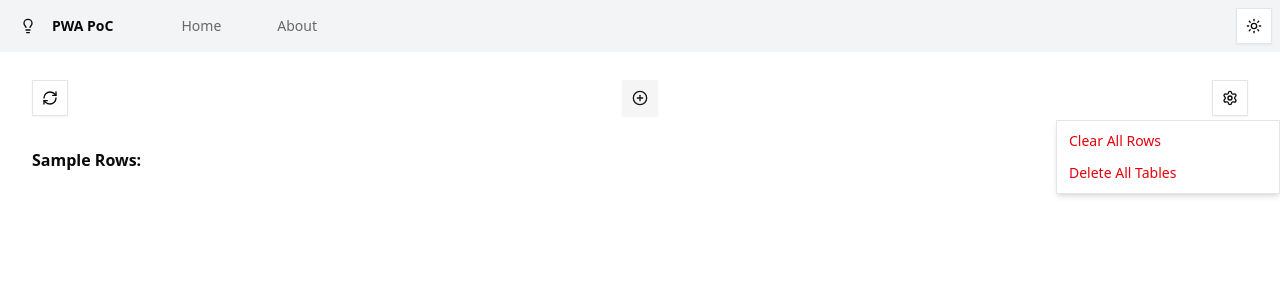
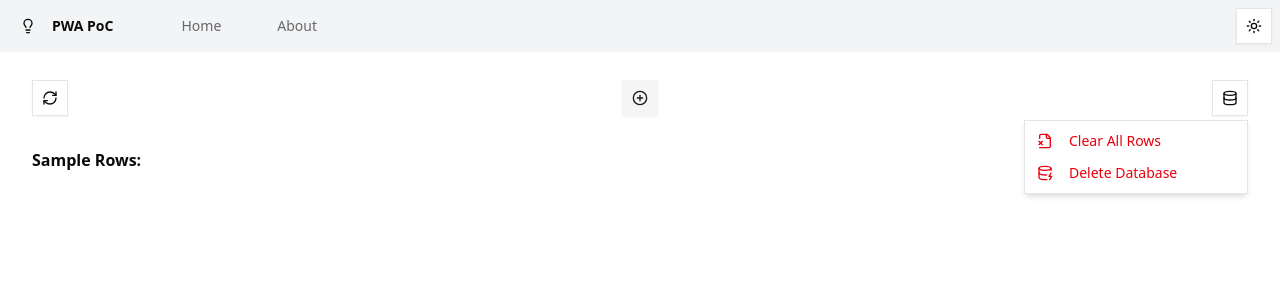
Before and after one commit to l2obin/pwa-poc, a React (Vite) app: page / in a window 1280 px wide. Both pictures are taken after a click on the button 1230 px from the left and 98 px from the top of the page. Shown: the top 300 px of the page. Built offline with nearby package versions, Linux system fonts and the light colour scheme.

Commit message:
style: change icon and alignment

```diff
--- a/src/sqlite-test/sqlite-console.tsx
+++ b/src/sqlite-test/sqlite-console.tsx
@@ -2,7 +2,7 @@ import { Button } from '@/components/ui/button';
 import { Card, CardAction, CardDescription, CardHeader, CardTitle } from '@/components/ui/card';
 import { DropdownMenu, DropdownMenuContent, DropdownMenuItem, DropdownMenuTrigger } from '@/components/ui/dropdown-menu';
 import { initializeSQLite } from '@/database/sqlite-opfs/sqlite-service';
-import { PlusCircleIcon, RefreshCwIcon, SettingsIcon, TrashIcon } from 'lucide-react';
+import { DatabaseIcon, DatabaseZapIcon, FileX2Icon, PlusCircleIcon, RefreshCwIcon, SettingsIcon, Trash2Icon, TrashIcon } from 'lucide-react';
 import { useState } from 'react';
 import { toast } from 'sonner';
 
@@ -149,12 +149,18 @@ function SqliteConsole() {
         <DropdownMenu>
           <DropdownMenuTrigger asChild>
             <Button variant="outline" size="icon">
-              <SettingsIcon className="h-4 w-4" />
+              <DatabaseIcon className="h-4 w-4" />
             </Button>
           </DropdownMenuTrigger>
-          <DropdownMenuContent className="w-56">
-            <DropdownMenuItem variant='destructive' onClick={clearAllRows}>Clear All Rows</DropdownMenuItem>
-            <DropdownMenuItem variant='destructive' onClick={deleteAllTables}>Delete All Tables</DropdownMenuItem>
+          <DropdownMenuContent className="w-56" align="end">
+            <DropdownMenuItem variant='destructive' onClick={clearAllRows}>
+              <FileX2Icon className="h-4 w-4 mr-2" />
+              <span>Clear All Rows</span>
+            </DropdownMenuItem>
+            <DropdownMenuItem variant='destructive' onClick={deleteAllTables}>
+              <DatabaseZapIcon className="h-4 w-4 mr-2" />
+              <span>Delete Database</span>
+            </DropdownMenuItem>
           </DropdownMenuContent>
         </DropdownMenu>
       </div>
@@ -170,7 +176,7 @@ function SqliteConsole() {
                   className="flex justify-end"
                 >
                   <Button variant="destructive_outline" size="icon" onClick={() => removeRow(row.a)}>
-                    <TrashIcon className="h-4 w-4" />
+                    <Trash2Icon className="h-4 w-4" />
                   </Button>
                 </CardAction>
               </CardHeader>
```
